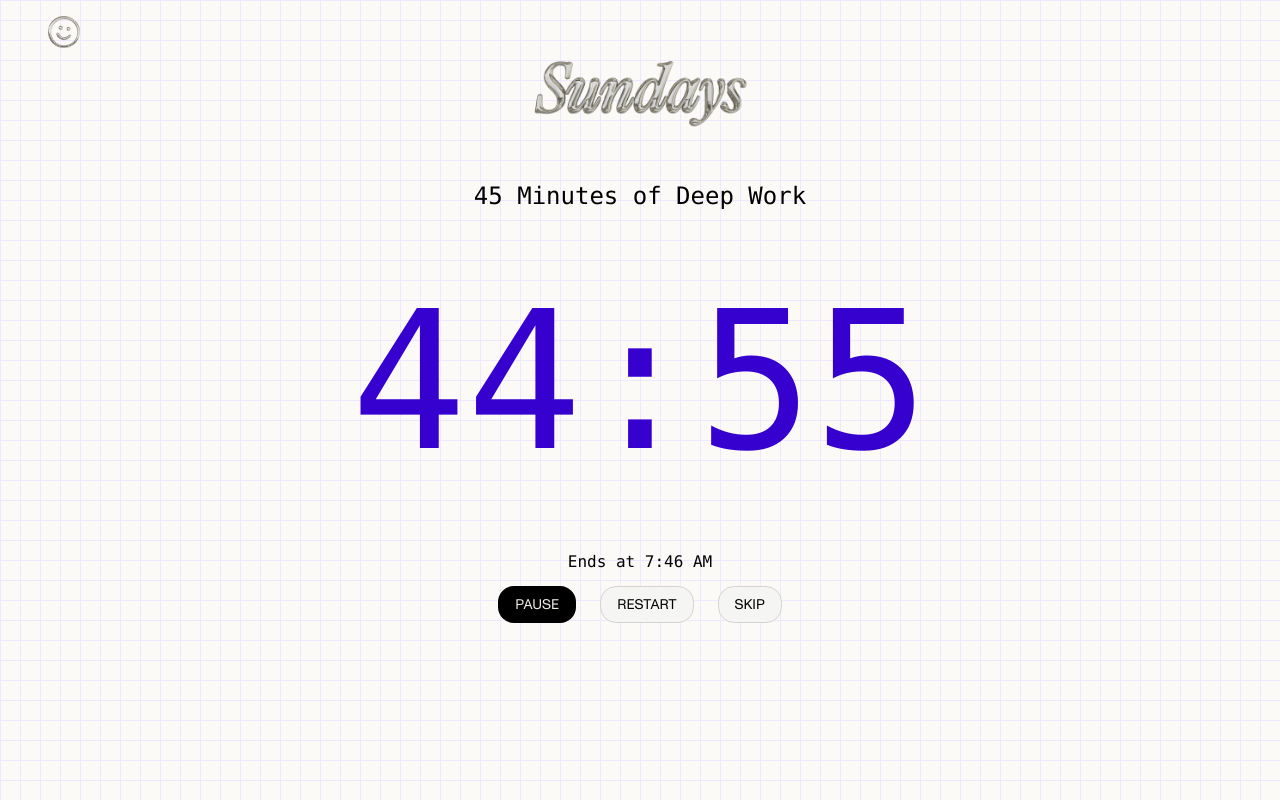
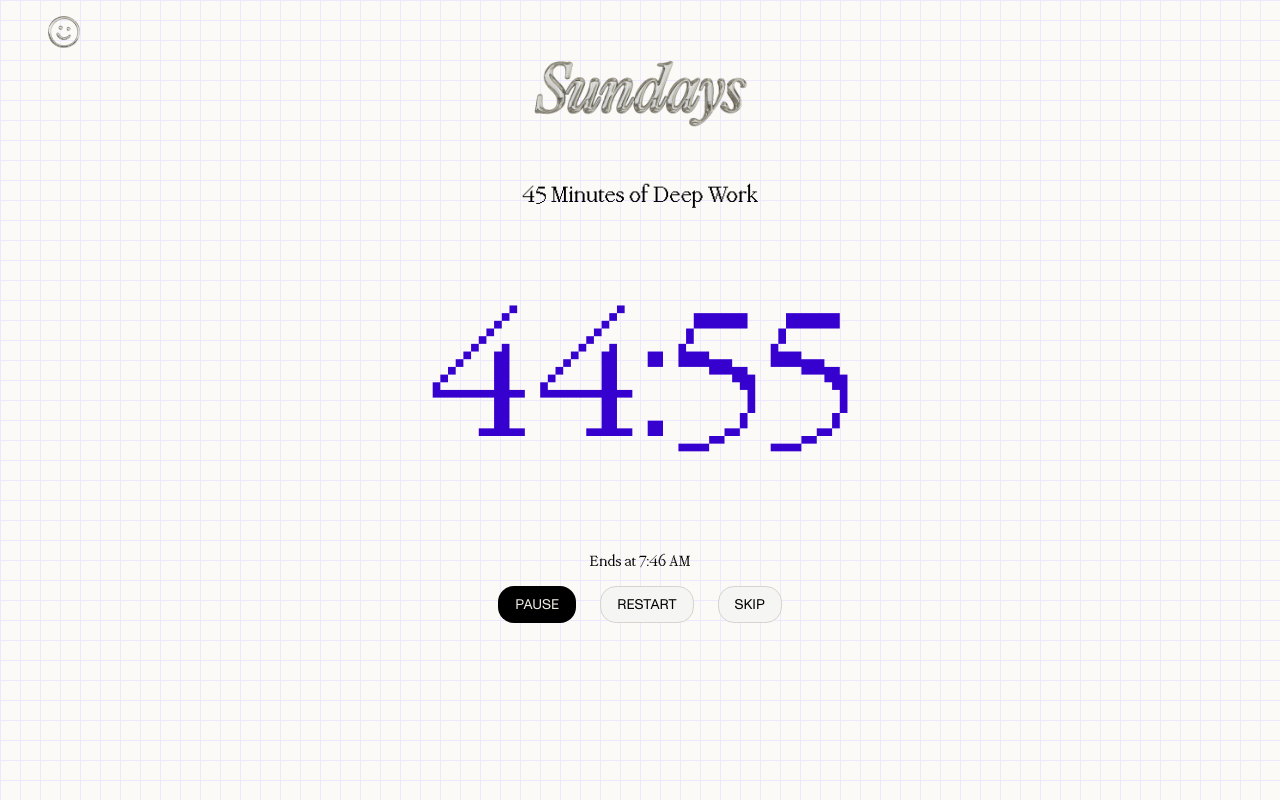
Before and after one commit to sundaysinla/sundays-website, a Next.js app: page /timer in a window 1280 px wide. Built offline with nearby package versions, Linux system fonts and the light colour scheme.

Commit message:
Add PP Mondwest font and update TimerPage styles
- Introduced 'PP Mondwest' font in fonts.css for enhanced typography.
- Updated TimerPage to utilize the new font for headings and text elements, improving visual consistency.

```diff
--- a/app/fonts.css
+++ b/app/fonts.css
@@ -1,3 +1,11 @@
+@font-face {
+  font-family: 'PP Mondwest';
+  src: url('/fonts/PPMondwest-Regular.otf') format('opentype');
+  font-weight: normal;
+  font-style: normal;
+  font-display: swap;
+}
+
 @font-face {
   font-family: 'Office-Times-Round';
   src: url('/fonts/OfficeTimesRound-Regular.woff2') format('woff2');
--- a/app/timer/page.tsx
+++ b/app/timer/page.tsx
@@ -27,6 +27,7 @@ const phases = [
   { duration: 10 * 60, label: "10 Minutes to Talk" },
 ];
 
+const TIMER_FONT_FAMILY = "'PP Mondwest', 'Courier New', Courier, monospace";
 
 /** Format time as MM:SS */
 function formatTime(sec: number) {
@@ -235,12 +236,12 @@ export default function TimerPage() {
         priority
         className="absolute left-1/2 -translate-x-1/2 top-4 md:top-6 w-[140px] sm:w-[180px] md:w-[220px] h-auto"
       />
-      <h1 style={{ fontFamily: "'PP Mondwest', 'SF Mono', 'Menlo', 'Courier New', monospace", fontSize: "1.5rem" }}>
+      <h1 style={{ fontFamily: TIMER_FONT_FAMILY, fontSize: "1.5rem" }}>
         {phases[effectiveState.phaseIndex].label}
       </h1>
       <div
         style={{
-          fontFamily: "'PP Mondwest', 'SF Mono', 'Menlo', 'Courier New', monospace",
+          fontFamily: TIMER_FONT_FAMILY,
           color: "#3600cf",
           fontSize: "clamp(40px, 15vw, 200px)",
           margin: "24px 0",
@@ -248,7 +249,7 @@ export default function TimerPage() {
       >
         {mounted ? formatTime(remaining) : "\u00A0"}
       </div>
-      <p style={{ fontFamily: "'PP Mondwest', 'SF Mono', 'Menlo', 'Courier New', monospace" }}>
+      <p style={{ fontFamily: TIMER_FONT_FAMILY }}>
         {mounted ? `Ends at ${formatTime12(endTime)}` : "\u00A0"}
       </p>
       <div style={{ display: "flex", gap: "24px", marginTop: "12px" }}>
```
Also changed, not shown: public/fonts/PPMondwest-Regular.otf (added).
